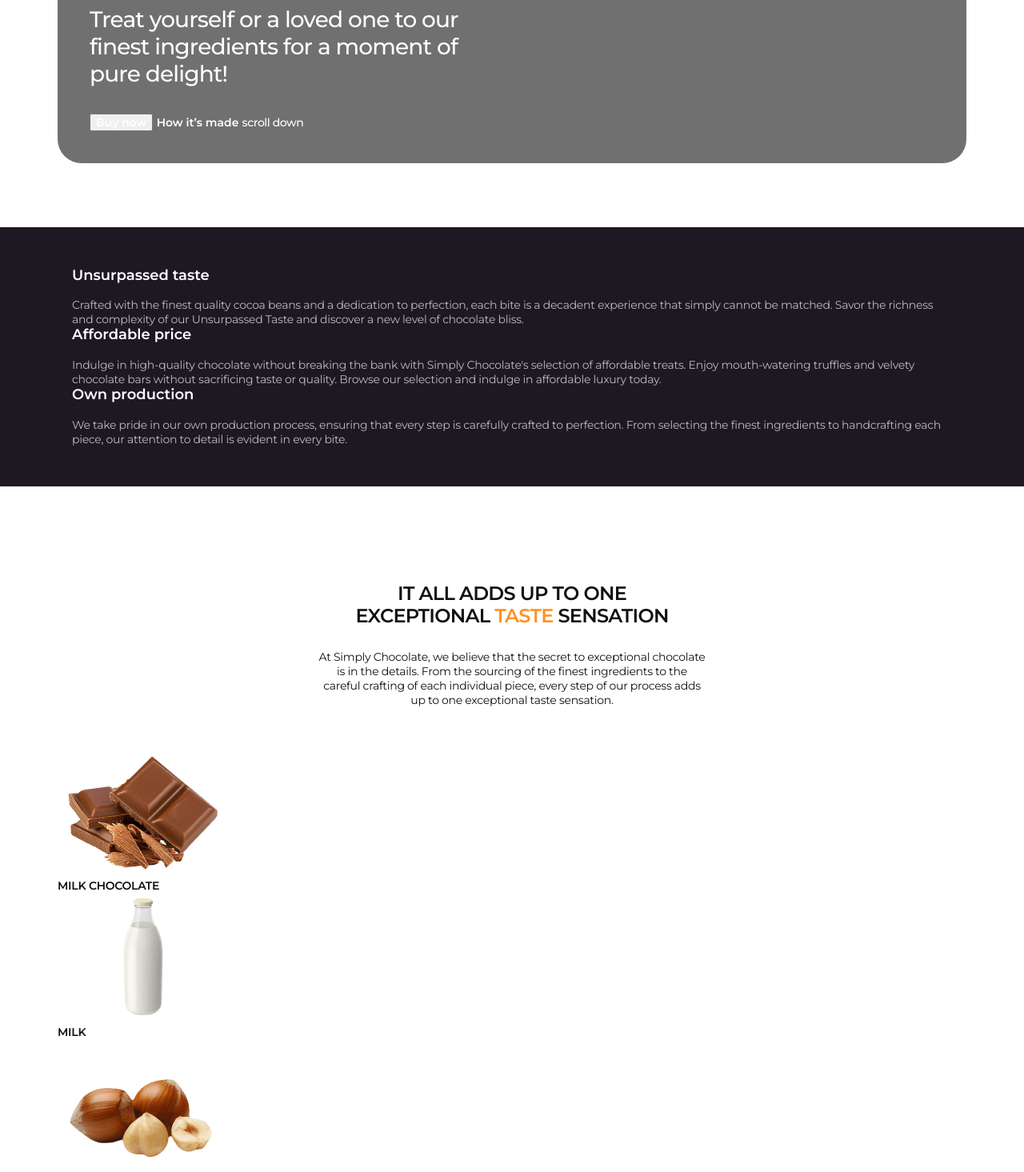
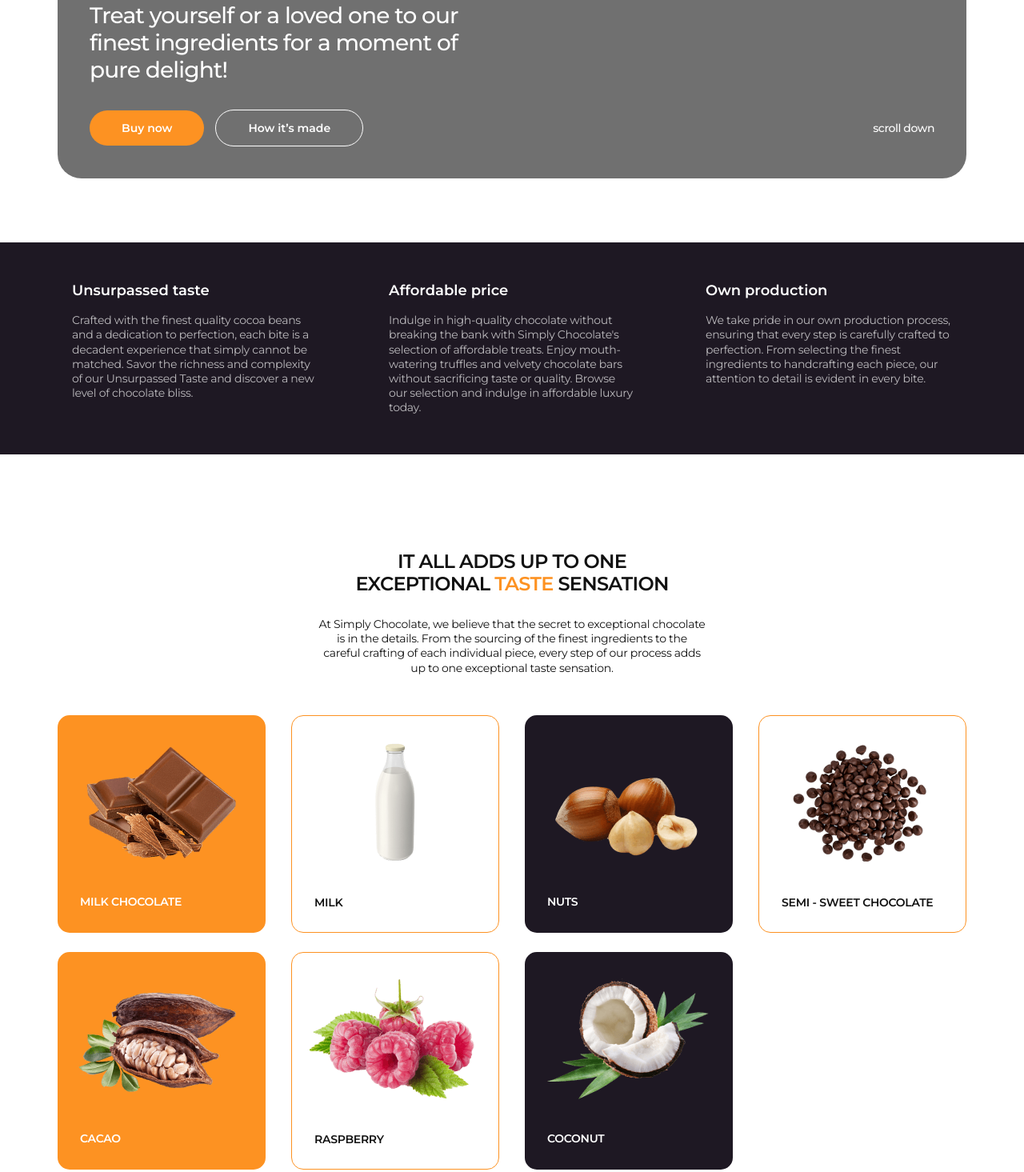
Before and after one commit to alonamaksymova5/practice-FLEX-03, a plain HTML site: page index.html in a window 1280 px wide. Shown: the part 457-1922 px from the top of the page at 80% size. Drawn offline with nearby package versions, Linux system fonts and the light colour scheme.

Commit message:
add paddings on elements

```diff
--- a/css/styles.css
+++ b/css/styles.css
@@ -30,6 +30,10 @@ button {
 
 address {
   font-style: normal;
+}
+
+img {
+  display: block;
 }
 
 .visually-hidden {
@@ -79,6 +83,10 @@ address {
 
 .header-navigation {
   display: flex;
+  flex-grow: 1;
+  justify-content: space-between;
+  margin-right: 90px;
+  align-items: center;
 }
 
 .header-logo {
@@ -87,6 +95,9 @@ address {
   line-height: 1.11;
   letter-spacing: -0.03em;
   color: #111;
+  display: flex;
+  align-items: center;
+  gap: 4px;
 }
 
 .logo-accent {
@@ -95,6 +106,7 @@ address {
 
 .header-menu-list {
   display: flex;
+  gap: 24px;
 }
 
 .header-menu-link {
@@ -113,6 +125,7 @@ address {
 
 .header-soc-list {
   display: flex;
+  gap: 14px;
 }
 
 /* -------HERO------- */
@@ -137,16 +150,30 @@ address {
   margin-bottom: 32px;
 }
 
+.hero-btn-wrap {
+  display: flex;
+  align-items: center;
+}
+
 .hero-button {
   font-weight: 600;
   font-size: 14px;
   color: #fff;
+  background-color: #fd9222;
+  border: none;
+  border-radius: 100px;
+  padding: 14px 40px;
+  margin-right: 14px;
 }
 
 .hero-btn-anchor {
   font-weight: 600;
   font-size: 14px;
   color: #fff;
+  border: 1px solid #fff;
+  border-radius: 100px;
+  padding: 14px 40px;
+  background-color: transparent;
 }
 
 .hero-btn-scroll {
@@ -155,6 +182,7 @@ address {
   line-height: 1.29;
   letter-spacing: -0.03em;
   color: #fff;
+  margin-left: auto;
 }
 
 /* -------FEATURES------- */
@@ -168,9 +196,12 @@ address {
 .features-list {
   padding-left: 18px;
   padding-right: 18px;
+  display: flex;
+  gap: 88px;
 }
 
 .features-item {
+  width: calc((100% - 2 * 88px) / 3);
 }
 
 .features-item-title {
@@ -213,12 +244,37 @@ address {
 }
 
 .taste-list {
+  display: flex;
+  flex-wrap: wrap;
+  gap: 24px 32px;
 }
 
 .taste-item {
+  width: calc((100% - 3 * 32px) / 4);
+  border-radius: 15px;
+  padding-top: 28px;
+  padding-bottom: 28px;
+}
+
+.taste-item:nth-child(4n + 1) {
+  background-color: #fd9222;
+  color: #fff;
+}
+
+.taste-item:nth-child(4n + 3) {
+  background-color: #1e1823;
+  color: #fff;
+}
+
+.taste-item:nth-child(even) {
+  border: 1px solid #fd9222;
+  background-color: white;
+  color: #111;
 }
 
 .taste-image {
+  margin: 0 auto;
+  margin-bottom: 36px;
 }
 
 .taste-subtitle {
@@ -227,7 +283,7 @@ address {
   line-height: 1.29;
   letter-spacing: -0.02em;
   text-transform: uppercase;
-  color: #111;
+  padding-left: 28px;
 }
 
 /* -------MADE------- */
--- a/index.html
+++ b/index.html
@@ -78,9 +78,11 @@
               Treat yourself or a loved one to our finest ingredients for a
               moment of pure delight!
             </h1>
-            <button type="button" class="hero-button">Buy now</button>
-            <a href="#made" class="hero-btn-anchor">How it’s made</a>
-            <a href="" class="hero-btn-scroll">scroll down</a>
+            <div class="hero-btn-wrap">
+              <button type="button" class="hero-button">Buy now</button>
+              <a href="#made" class="hero-btn-anchor">How it’s made</a>
+              <a href="" class="hero-btn-scroll">scroll down</a>
+            </div>
           </div>
         </div>
       </section>
@@ -184,6 +186,7 @@
             </li>
             <li class="taste-item">
               <img
+                class="taste-image"
                 src="./images/taste-img-6.png"
                 alt="RASPBERRY"
                 width="214"
```
